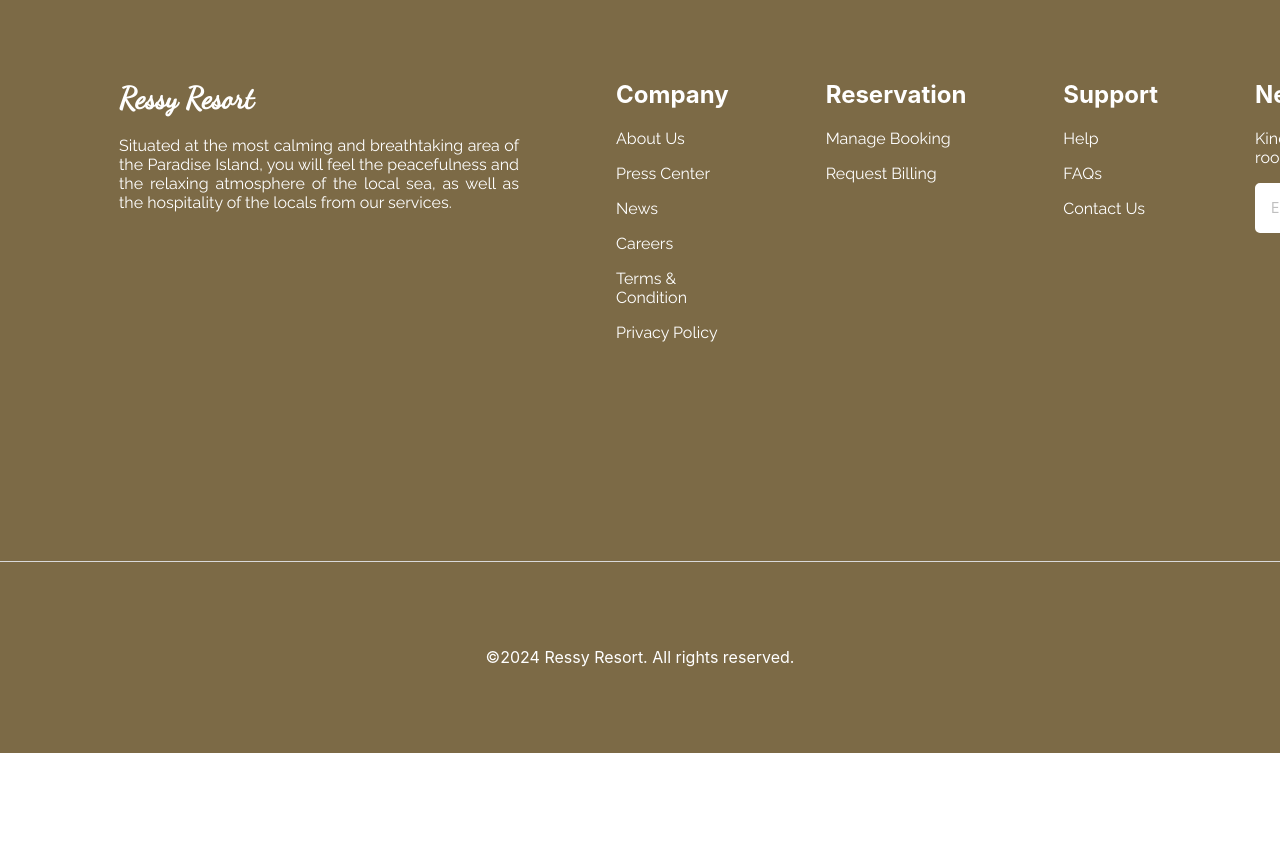
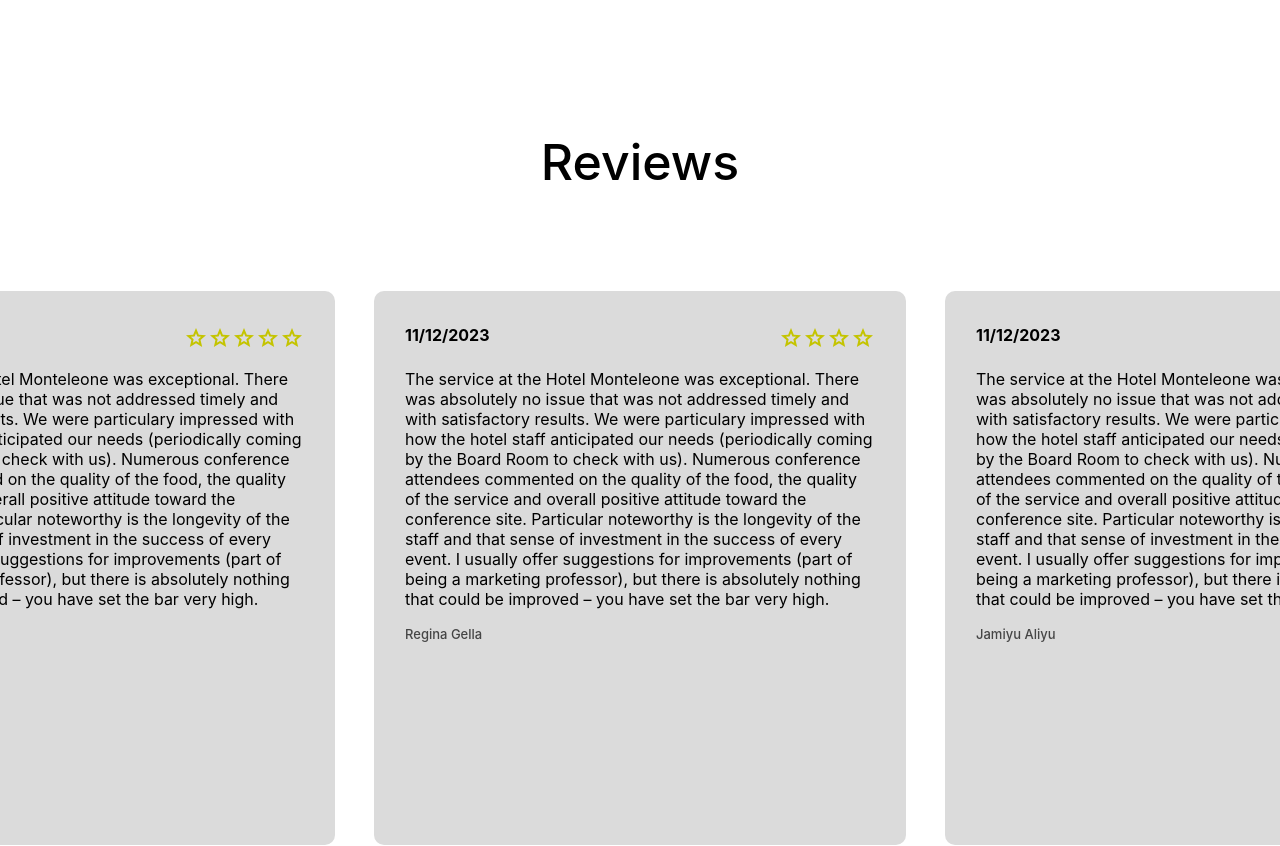
Before and after one commit to truclamld/rk-internship, a React (Create React App) app: page / in a window 1280 px wide. Shown: the part 3400-4246 px from the top of the page. Before the commit the page ends 4153 px from the top, so only its background shows below. Built offline with nearby package versions, Linux system fonts and the light colour scheme.

Commit message:
BK-15 Add Review Section

```diff
--- /dev/null
+++ b/src/components/Review.js
@@ -0,0 +1,15 @@
+import ReviewMenu from "./ReviewMenu";
+import "./Review.scss";
+
+export default function Review() {
+    return (
+        <div className="review">
+            <h1>Reviews</h1>
+            <div className="reviewItem">
+                <ReviewMenu Date="24/01/2024" Rating={5} Author="Anthony Bruff" ReviewText="The service at the Hotel Monteleone was exceptional. There was absolutely no issue that was not addressed timely and with satisfactory results. We were particulary impressed with how the hotel staff anticipated our needs (periodically coming by the Board Room to check with us). Numerous conference attendees commented on the quality of the food, the quality of the service and overall positive attitude toward the conference site. Particular noteworthy is the longevity of the staff and that sense of investment in the success of every event. I usually offer suggestions for improvements (part of being a marketing professor), but there is absolutely nothing that could be improved – you have set the bar very high."/>
+                <ReviewMenu Date="11/12/2023" Rating={4} Author="Regina Gella" ReviewText="The service at the Hotel Monteleone was exceptional. There was absolutely no issue that was not addressed timely and with satisfactory results. We were particulary impressed with how the hotel staff anticipated our needs (periodically coming by the Board Room to check with us). Numerous conference attendees commented on the quality of the food, the quality of the service and overall positive attitude toward the conference site. Particular noteworthy is the longevity of the staff and that sense of investment in the success of every event. I usually offer suggestions for improvements (part of being a marketing professor), but there is absolutely nothing that could be improved – you have set the bar very high."/>
+                <ReviewMenu Date="11/12/2023" Rating={5} Author="Jamiyu Aliyu" ReviewText="The service at the Hotel Monteleone was exceptional. There was absolutely no issue that was not addressed timely and with satisfactory results. We were particulary impressed with how the hotel staff anticipated our needs (periodically coming by the Board Room to check with us). Numerous conference attendees commented on the quality of the food, the quality of the service and overall positive attitude toward the conference site. Particular noteworthy is the longevity of the staff and that sense of investment in the success of every event. I usually offer suggestions for improvements (part of being a marketing professor), but there is absolutely nothing that could be improved – you have set the bar very high."/>
+            </div>
+        </div>
+    )
+}
--- /dev/null
+++ b/src/components/Review.scss
@@ -0,0 +1,22 @@
+.review {
+    justify-content: center;
+    align-items: center;
+    display: flex;
+    flex-direction: column;
+    padding: 120px 63px;
+
+    h1 {
+        color: #000;
+        font-size: 50px;
+        font-style: normal;
+        font-weight: 500;
+        line-height: normal;
+    }
+
+    .reviewItem {
+        display: flex;
+        flex-direction: row;
+        gap: 39px;
+        margin-top: 65px;
+    }
+}
--- /dev/null
+++ b/src/components/ReviewMenu.js
@@ -0,0 +1,23 @@
+import StarIcon from "./svg/StarIcon";
+import "./ReviewMenu.scss";
+
+export default function ReviewMenu({Date, Rating, Author, ReviewText}) {
+    const rate = [];
+
+    for (let i = 0; i < Rating; i++)
+    {
+        rate.push(<StarIcon />);
+    }
+    return (
+        <div className="reviewMenu">
+            <div className="datenstar">
+                <h4>{Date}</h4>
+                <div className="star">
+                    {rate}
+                </div>
+            </div>
+            <p>{ReviewText}</p>
+            <h4 className="authorName">{Author}</h4>
+        </div>
+    )
+}
--- /dev/null
+++ b/src/components/ReviewMenu.scss
@@ -0,0 +1,32 @@
+.reviewMenu {
+    width: 470px;
+    height: 486px;
+    flex-shrink: 0;
+    border-radius: 10px;
+    background: #dbdbdb;
+    padding: 34px 31px;
+
+
+    .datenstar {
+        display: flex;
+        flex-direction: row;
+        justify-content: space-between;
+
+        h4 {
+            margin: 0;
+        }
+
+        svg {
+            fill: rgb(196, 196, 0);
+        }
+    }
+
+    .authorName {
+        color: #454545;
+        text-align: justify;
+        font-size: 13px;
+        font-style: normal;
+        font-weight: 500;
+        line-height: normal;
+    }
+}
--- /dev/null
+++ b/src/components/svg/StarIcon.js
@@ -0,0 +1,7 @@
+export default function StarIcon() {
+    return(
+        <svg xmlns="http://www.w3.org/2000/svg" height="24" viewBox="0 -960 960 960" width="24">
+            <path d="m354-247 126-76 126 77-33-144 111-96-146-13-58-136-58 135-146 13 111 97-33 143ZM233-80l65-281L80-550l288-25 112-265 112 265 288 25-218 189 65 281-247-149L233-80Zm247-350Z"/>
+        </svg>
+    )
+}
--- a/src/pages/Home.js
+++ b/src/pages/Home.js
@@ -11,6 +11,7 @@
 import Palm from "../images/Palm.jpg";
 import Coconut from "../images/Coconut.jpg";
 import Coral from "../images/Coral.jpg";
+import Review from '../components/Review';
 
 function Home() {
 
@@ -33,6 +34,7 @@
             <ServiceHome />
             <AccomHome title="Rooms" subtitle="Enjoy your own space with our private rooms, freshened by the nature" images={RoomHome} itemSet={RoomSet} />
             <AccomHome title="Villas" subtitle="A dedicated accommodation for your best ever experience" images={VillaHome} itemSet={VillaSet} />
+            <Review />
         </div>
 
     );
```
